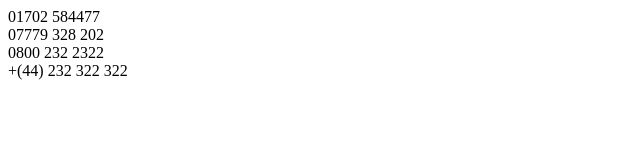
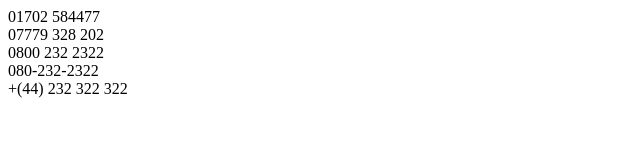
Before and after one commit to OwenMelbz/noSkype, a plain HTML site: page demo.html in a window 1280 px wide. Shown: the whole page, without its empty margins (0-640 px from the left). Drawn offline with nearby package versions, Linux system fonts and the light colour scheme.

Commit message:
added dash/hyphen support

```diff
--- a/demo.html
+++ b/demo.html
@@ -15,6 +15,7 @@
 	<div class="noSkype">01702 584477</div>
 	<div class="noSkype">07779 328 202</div>
 	<div class="noSkype">0800 232 2322</div>
+	<div class="noSkype">080-232-2322</div>
 	<div class="noSkype">+(44) 232 322 322</div>
 </body>
 </html>
--- a/jquery.noSkype.js
+++ b/jquery.noSkype.js
@@ -4,6 +4,7 @@
              return this.each(function() {
                 var string = $(this).text();
                 string = string.replace(" ", "<span style='display:none !important;'>_</span> ");
+                string = string.replace("-", "<span style='display:none !important;'>_</span>-");
 				$(this).html(string);
             });
         }
```
